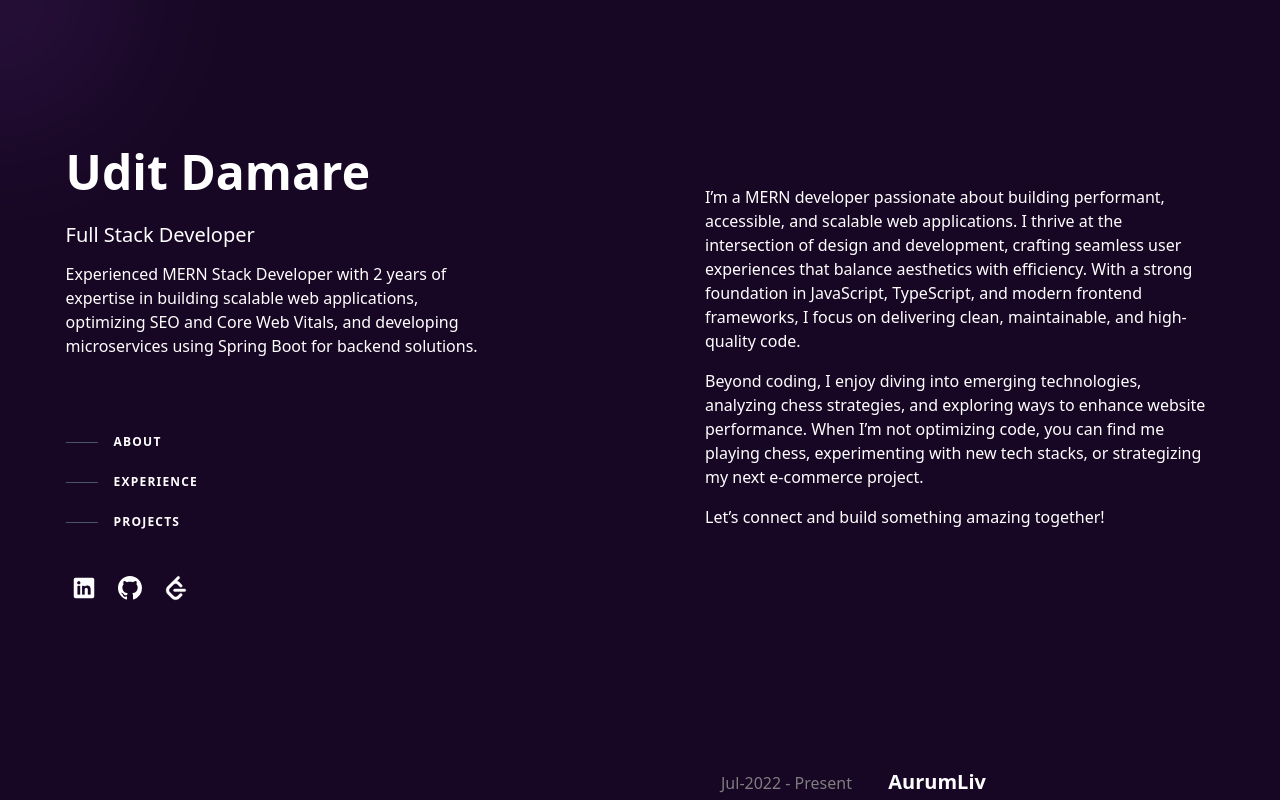
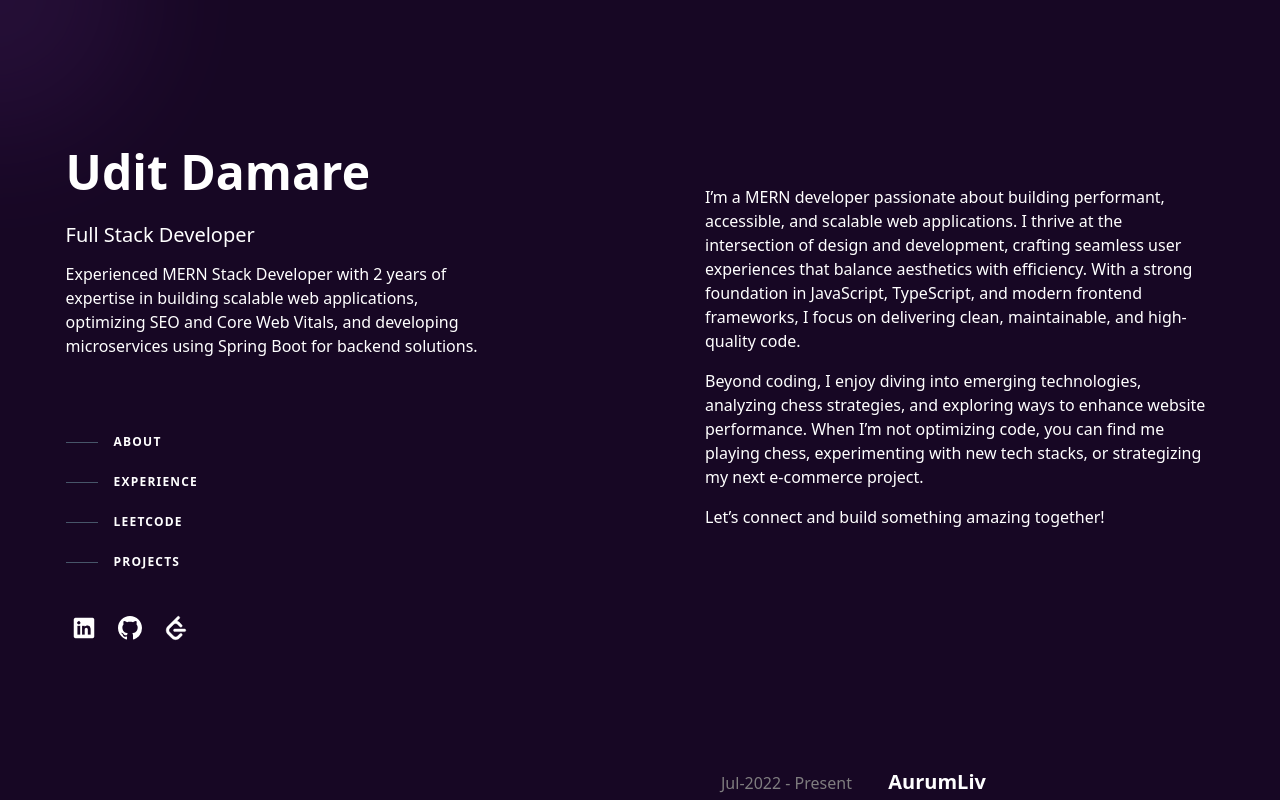
Before and after one commit to uditdamare/My-Portfolio, a Next.js app: page / in a window 1280 px wide. Shown: the top 800 px of the page. Built offline with nearby package versions, Linux system fonts and the light colour scheme.

Commit message:
more sections added

```diff
--- a/Frontend/Details.js
+++ b/Frontend/Details.js
@@ -1,5 +1,6 @@
 import AboutMe from "./DetailsComponents/AboutMe";
 import Experience from "./DetailsComponents/Experience";
+import LeetCode from "./DetailsComponents/LeetCode";
 import Projects from "./DetailsComponents/Projects";
 
 export default function Details() {
@@ -7,6 +8,7 @@ export default function Details() {
         <div className="lg:min-w-[50%] h-[2000px]s  pt-10 px-10 ">
             <AboutMe />
             <Experience />
+            <LeetCode/>
             <Projects/>
 
         </div>
--- /dev/null
+++ b/Frontend/DetailsComponents/LeetCode.js
@@ -0,0 +1,9 @@
+export default function LeetCode() {
+    return (<>
+
+        <div className="group relative p-6 rounded-lg border border-transparent hover:border-white transition-all duration-300">
+            <div className="absolute inset-0 rounded-lg opacity-0 group-hover:opacity-100 group-hover:shadow-[0_0_20px_4px_rgba(255,255,255,0.5)] transition-all duration-500 pointer-events-none"></div>
+            leetcode
+        </div>
+    </>)
+}
--- a/Frontend/Profile.js
+++ b/Frontend/Profile.js
@@ -35,7 +35,16 @@ export default function Profile() {
                             </a>
                         </li>
                         <li>
-                            <a class="group flex items-center py-3" >
+                            <a class="group flex items-center py-3" onClick={() => { scrollToDiv('leetcode') }}>
+                                <span class="nav-indicator mr-4 h-px w-8 bg-slate-600 transition-all group-hover:w-16 group-hover:bg-slate-200 group-focus-visible:w-16 group-focus-visible:bg-slate-200 motion-reduce:transition-none">
+                                </span><span class="nav-text text-xs font-bold uppercase tracking-widest text-white group-hover:text-slate-200 group-focus-visible:text-slate-200">
+                                    LeetCode
+
+                                </span>
+                            </a>
+                        </li>
+                        <li>
+                            <a class="group flex items-center py-3"onClick={() => { scrollToDiv('projects') }} >
                                 <span class="nav-indicator mr-4 h-px w-8 bg-slate-600 transition-all group-hover:w-16 group-hover:bg-slate-200 group-focus-visible:w-16 group-focus-visible:bg-slate-200 motion-reduce:transition-none">
                                 </span><span class="nav-text text-xs font-bold uppercase tracking-widest text-white group-hover:text-slate-200 group-focus-visible:text-slate-200">
                                     Projects
```
